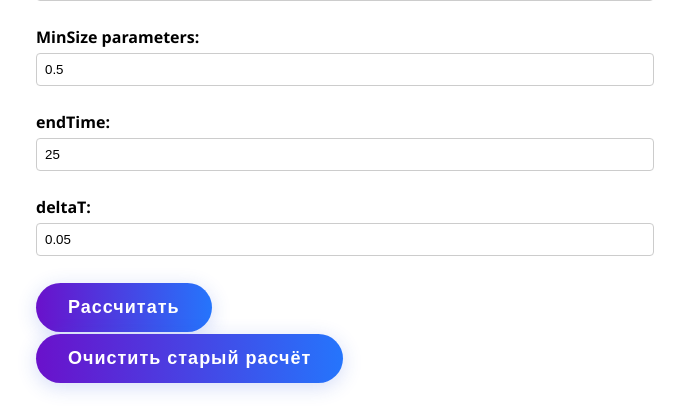
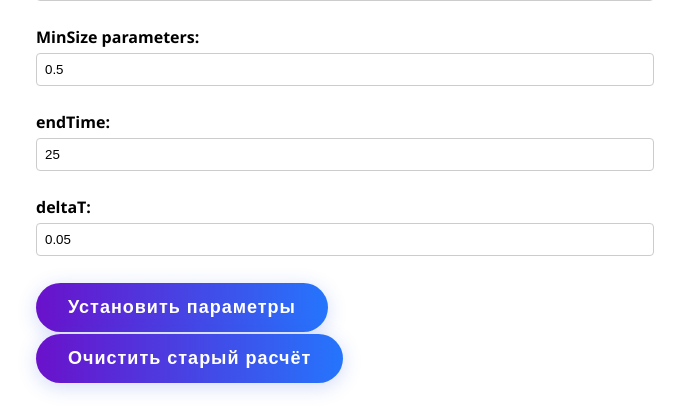
Before and after one commit to vasuy4/openFoam_salome_coursework, a FastAPI app: page / in a window 1280 px wide. Shown: the part 1229-1640 px from the top of the page, without its empty margins (304-989 px from the left). Run offline with FastAPI, Linux system fonts and the light colour scheme.

Commit message:
rename btn

```diff
--- a/templates/index.html
+++ b/templates/index.html
@@ -131,7 +131,7 @@
                 <input type="text" id="deltaT" name="deltaT" value="0.05">
             </div>
 
-            <button type="submit">Рассчитать</button>
+            <button type="submit">Установить параметры</button>
         </form>
 
         <form method="post" action="/clear">
```
